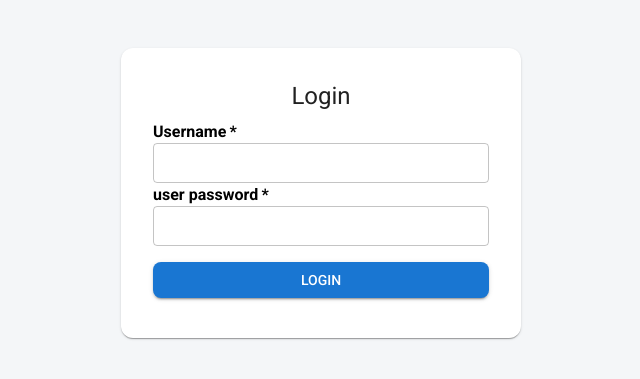
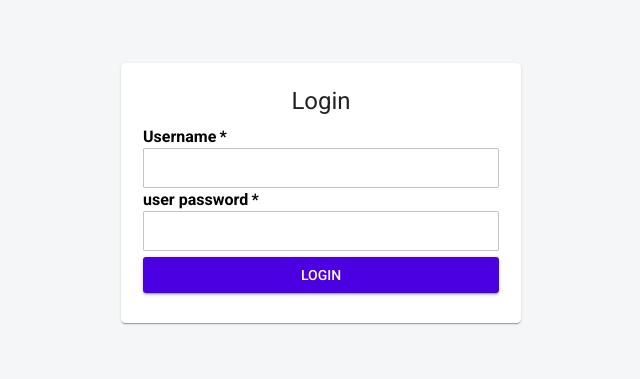
Before and after one commit to naveed0000/practice-frontend, a Next.js app: page /todo-app/login in a window 1280 px wide. Shown: the part 207-586 px from the top of the page, without its empty margins (319-959 px from the left). Built offline with nearby package versions, Linux system fonts and the light colour scheme; what @mui/material-nextjs would draw is missing.

Commit message:
explore theme

```diff
--- a/src/theme/theme.ts
+++ b/src/theme/theme.ts
@@ -2,10 +2,207 @@
 import { createTheme } from "@mui/material/styles";
 
 const theme = createTheme({
+  breakpoints: {
+    // Define your breakpoint values
+    values: {
+      xs: 0,
+      sm: 600,
+      md: 900,
+      lg: 1200,
+      xl: 1536,
+    },
+  },
+
+  palette: {
+    common: {
+      black: "#000",
+      white: "#fff",
+    },
+    mode: "light",
+    primary: {
+      main: "#4A00E0",
+      "50": "#4A00E0",
+      "100": "#4A00E0",
+      "200": "#4A00E0",
+      "300": "#4A00E0",
+      "400": "#4A00E0",
+      "500": "#4A00E0",
+      "600": "#4A00E0",
+      "700": "#4A00E0",
+      "800": "#4A00E0",
+      "900": "#4A00E0",
+      A100: "#4A00E0",
+      A200: "#4A00E0",
+      A400: "#4A00E0",
+      A700: "#4A00E0",
+      contrastText: "#fff",
+      dark: "#4A00E0",
+      light: "#4A00E0",
+    },
+    secondary: {
+      main: "#8E2DE2",
+      "50": "#8E2DE2",
+      "100": "#8E2DE2",
+      "200": "#8E2DE2",
+      "300": "#8E2DE2",
+      "400": "#8E2DE2",
+      "500": "#8E2DE2",
+      "600": "#8E2DE2",
+      "700": "#8E2DE2",
+      "800": "#8E2DE2",
+      "900": "#8E2DE2",
+      A100: "#8E2DE2",
+      A200: "#8E2DE2",
+      A400: "#8E2DE2",
+      A700: "#8E2DE2",
+      contrastText: "#fff",
+      dark: "#8E2DE2",
+      light: "#8E2DE2",
+    },
+    error: {
+      main: "#FF0000",
+      "50": "#FF0000",
+      "100": "#FF0000",
+      "200": "#FF0000",
+      "300": "#FF0000",
+      "400": "#FF0000",
+      "500": "#FF0000",
+      "600": "#FF0000",
+      "700": "#FF0000",
+      "800": "#FF0000",
+      "900": "#FF0000",
+      A100: "#FF0000",
+      A200: "#FF0000",
+      A400: "#FF0000",
+      A700: "#FF0000",
+      contrastText: "#fff",
+      dark: "#FF0000",
+      light: "#FF0000",
+    },
+    warning: {
+      main: "#FFA500",
+      "50": "#FFA500",
+      "100": "#FFA500",
+      "200": "#FFA500",
+      "300": "#FFA500",
+      "400": "#FFA500",
+      "500": "#FFA500",
+      "600": "#FFA500",
+      "700": "#FFA500",
+      "800": "#FFA500",
+      "900": "#FFA500",
+      A100: "#FFA500",
+      A200: "#FFA500",
+      A400: "#FFA500",
+      A700: "#FFA500",
+      contrastText: "#fff",
+      dark: "#FFA500",
+      light: "#FFA500",
+    },
+    info: {
+      main: "#0000FF",
+      "50": "#0000FF",
+      "100": "#0000FF",
+      "200": "#0000FF",
+      "300": "#0000FF",
+      "400": "#0000FF",
+      "500": "#0000FF",
+      "600": "#0000FF",
+      "700": "#0000FF",
+      "800": "#0000FF",
+      "900": "#0000FF",
+      A100: "#0000FF",
+      A200: "#0000FF",
+      A400: "#0000FF",
+      A700: "#0000FF",
+      contrastText: "#fff",
+      dark: "#0000FF",
+      light: "#0000FF",
+    },
+    success: {
+      main: "#00FF00",
+      "50": "#00FF00",
+      "100": "#00FF00",
+      "200": "#00FF00",
+      "300": "#00FF00",
+      "400": "#00FF00",
+      "500": "#00FF00",
+      "600": "#00FF00",
+      "700": "#00FF00",
+      "800": "#00FF00",
+      "900": "#00FF00",
+      A100: "#00FF00",
+      A200: "#00FF00",
+      A400: "#00FF00",
+      A700: "#00FF00",
+      contrastText: "#fff",
+      dark: "#00FF00",
+      light: "#00FF00",
+    },
+    grey: {
+      50: "#FAFAFA",
+      100: "#F5F5F5",
+      200: "#EEEEEE",
+      300: "#E0E0E0",
+      400: "#BDBDBD",
+      500: "#9E9E9E",
+      600: "#757575",
+      700: "#616161",
+      800: "#424242",
+      900: "#212121",
+      A100: "#D5D5D5",
+      A200: "#AAAAAA",
+      A400: "#303030",
+      A700: "#616161",
+    },
+    contrastThreshold: 3,
+    tonalOffset: 0.2,
+    getContrastText: (backgroundColor: string) => {
+      // Convert HEX → RGB
+      const hex = backgroundColor.replace("#", "");
+      const r = parseInt(hex.substring(0, 2), 16);
+      const g = parseInt(hex.substring(2, 4), 16);
+      const b = parseInt(hex.substring(4, 6), 16);
+
+      // YIQ formula for brightness
+      const yiq = r * 0.299 + g * 0.587 + b * 0.114;
+      return yiq > 186 ? "#000" : "#fff";
+    },
+    text: {
+      primary: "rgba(0, 0, 0, 0.87)",
+      secondary: "rgba(0, 0, 0, 0.54)",
+      disabled: "rgba(0, 0, 0, 0.38)",
+    },
+    divider: "rgba(0, 0, 0, 0.12)",
+    background: {
+      default: "#fff",
+      paper: "#fff",
+    },
+    action: {
+      active: "rgba(0, 0, 0, 0.54)",
+      hover: "rgba(0, 0, 0, 0.04)",
+      hoverOpacity: 0.04,
+      selected: "rgba(0, 0, 0, 0.08)",
+      selectedOpacity: 0.08,
+      disabled: "rgba(0, 0, 0, 0.26)",
+      disabledBackground: "rgba(0, 0, 0, 0.12)",
+    },
+  },
+  spacing: 3,
+  shape: {
+    borderRadius: 1.5,
+  },
+  // toRuntimeSource: f i()
+//alpha: f alpha()
+//lighten: f lighten()
+//darken: f darken()
   cssVariables: true,
   typography: {
     fontFamily: "var(--font-roboto)",
   },
+
+
+
 });
 
 export default theme;
```
